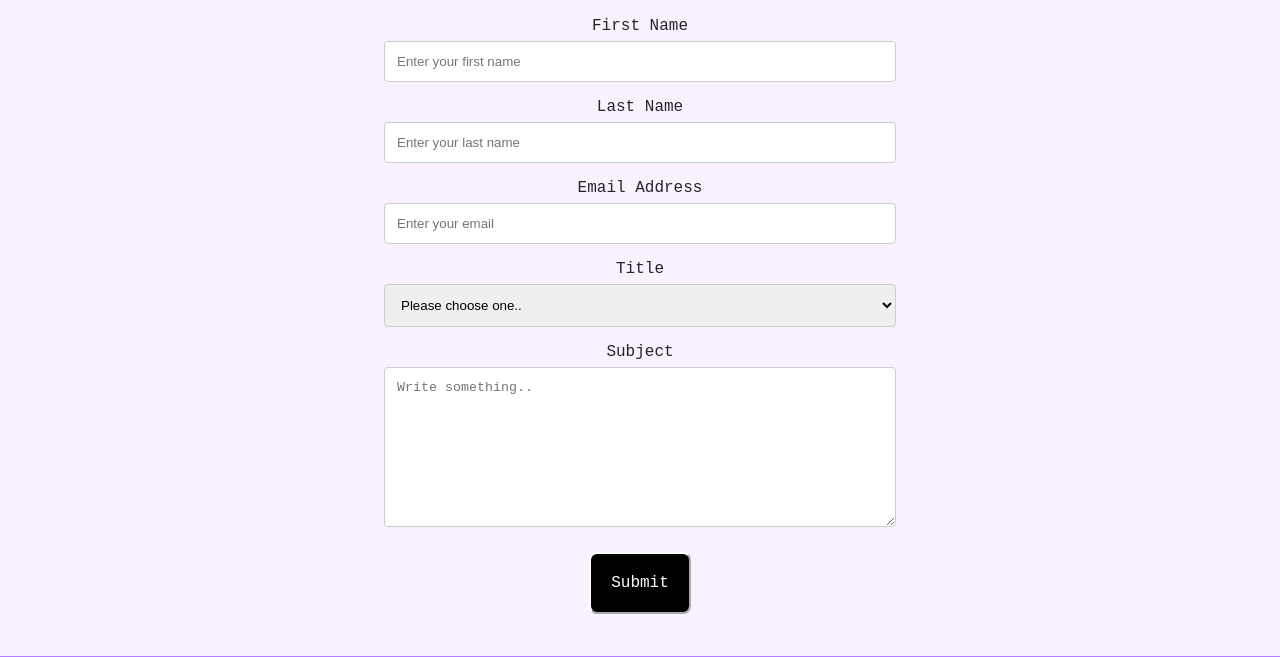
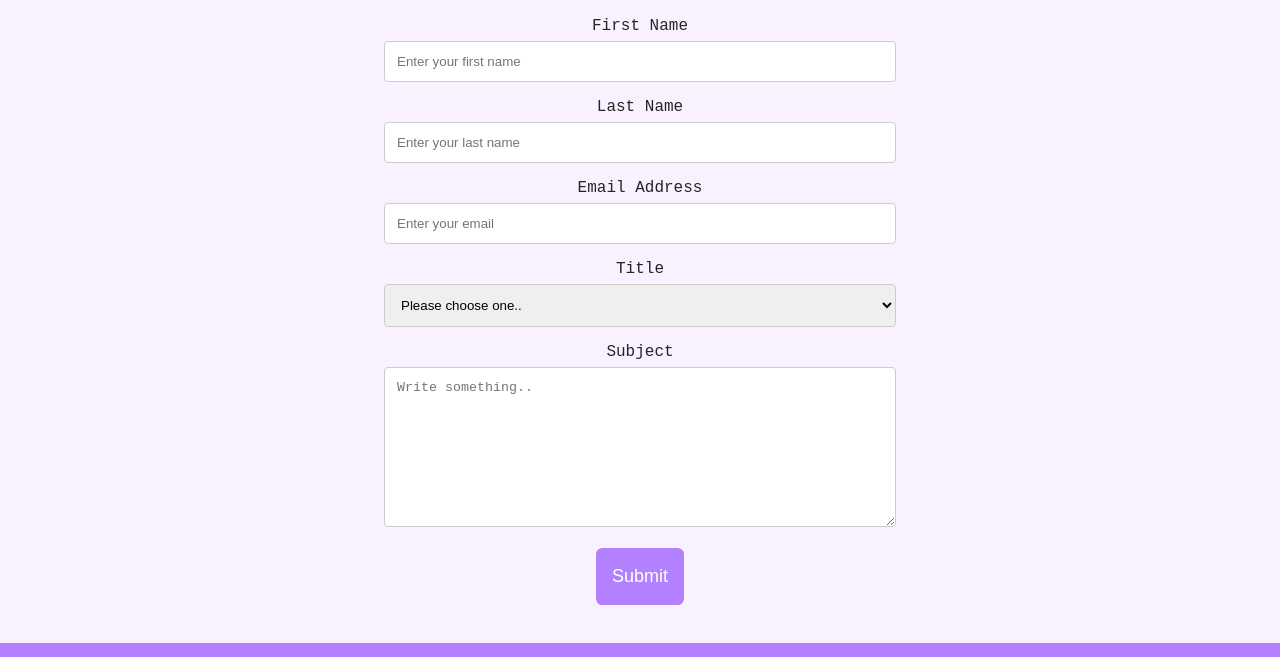
Before and after one commit to JaredWestley/Violet-Team, a plain HTML site: page contact.html in a window 1280 px wide. Shown: the part 376-1033 px from the top of the page. Drawn offline with Linux system fonts and the light colour scheme.

Commit message:
fixed submit button

```diff
--- a/style.css
+++ b/style.css
@@ -135,22 +135,20 @@ footer {
 }
 
 .button {
-    background-color: black;
-    border-color: white;
-    border-radius: 8px;
+    background-color: rgb(179, 128, 255);
     color: white;
-    padding: 20px;
     text-align: center;
+    padding: 1rem;
     text-decoration: none;
-    font-family: monospace;
-    display: inline-block;
-    font-size: 16px;
-    margin: 4px 2px;
+    font-size: 18px;
+    line-height: 25px;
+    border-radius: 0.4rem;
+    border-style: none;
     cursor: pointer;
 }
 
 .button:hover {
-    background-color: grey;
+    background-color: rgb(112, 79, 163);
     color: white;
 }
 
```
